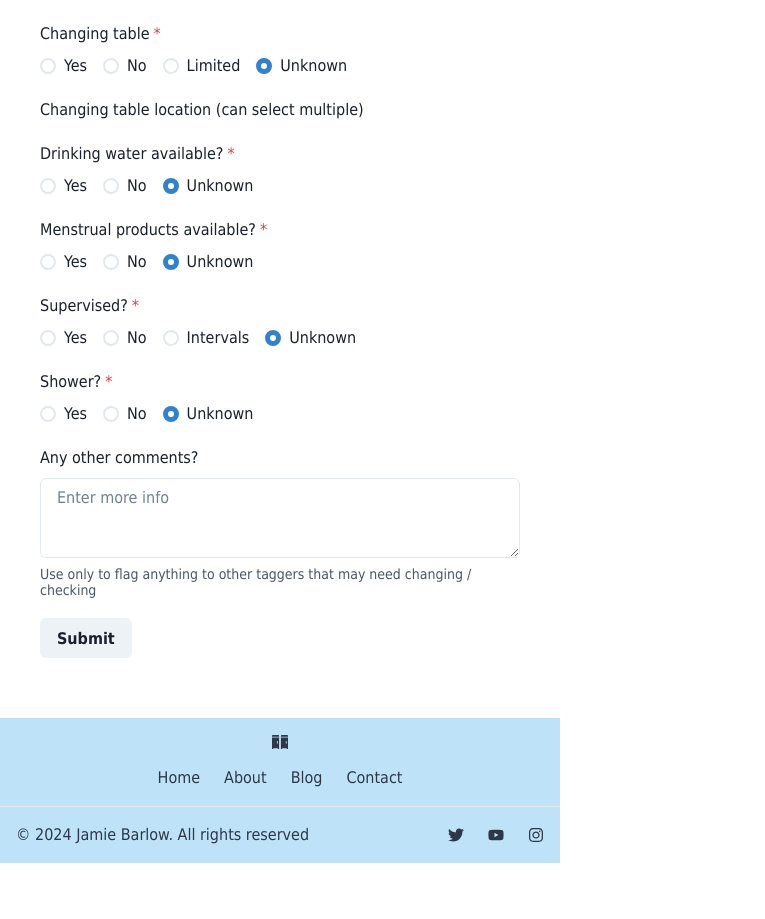
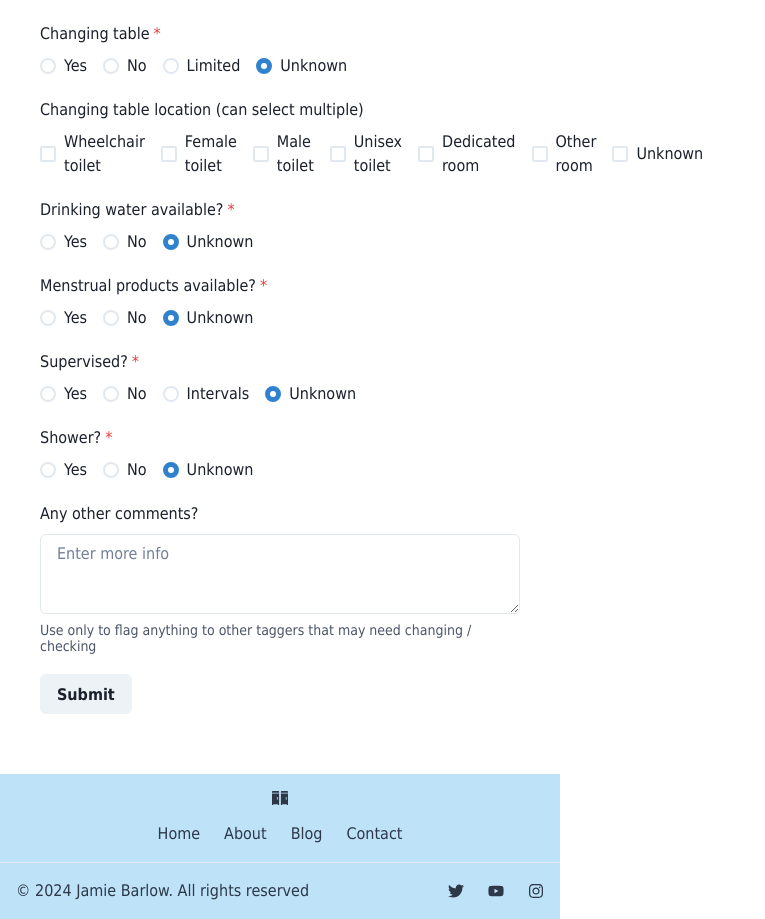
Before and after one commit to JamieBarlow/FlushPoint, a React (Vite) app in the folder frontend/: page /bathrooms/new in a window 1280 px wide. Shown: the part 1885-2804 px from the top of the page, without its empty margins (0-765 px from the left). Before the commit the page ends 2748 px from the top, so only its background shows below. Built offline with nearby package versions, Linux system fonts and the light colour scheme.

Commit message:
Update CustomCheckboxGroup to pass data correctly to ActionFunction and bathroomController

```diff
--- a/frontend/src/components/CustomCheckboxGroup.tsx
+++ b/frontend/src/components/CustomCheckboxGroup.tsx
@@ -9,23 +9,28 @@ import {
 import { FiCheck } from "react-icons/fi";
 import { useState } from "react";
 
-interface ICustomCheckboxProps {
+interface CheckboxGroupProps {
+  options: Option[];
+  name: string;
+}
+type Option = {
+  value: string;
+  label: string;
+};
+interface CustomCheckboxProps {
   label?: string;
   isChecked: boolean;
   isDisabled: boolean;
   onChange: () => void;
+  value: string;
+  name: string;
 }
 
-type Option = {
-  value: string;
-  label: string;
-};
-interface CheckboxGroupProps {
-  options: Option[];
-}
-
-export default function customCheckboxGroup({ options }: CheckboxGroupProps) {
-  function CustomCheckbox(props: ICustomCheckboxProps) {
+export default function customCheckboxGroup({
+  options,
+  name,
+}: CheckboxGroupProps) {
+  function CustomCheckbox(props: CustomCheckboxProps) {
     const { state, getCheckboxProps, getInputProps, getLabelProps, htmlProps } =
       useCheckbox(props);
     const { isDisabled } = props;
@@ -97,6 +102,8 @@ export default function customCheckboxGroup({ options }: CheckboxGroupProps) {
             isDisabled={value.includes("unknown") && option.value !== "unknown"} // Disable if "unknown" is selected
             isChecked={isChecked}
             onChange={() => handleClick(option.value)}
+            name={name}
+            value={option.value}
           />
         );
       })}
--- a/frontend/src/pages/NewBathroomForm.tsx
+++ b/frontend/src/pages/NewBathroomForm.tsx
@@ -16,6 +16,8 @@ import {
   Select,
   RadioGroup,
   Radio,
+  Checkbox,
+  CheckboxGroup,
 } from "@chakra-ui/react";
 import { useState } from "react";
 import { Form, useActionData } from "react-router-dom";
@@ -188,6 +190,7 @@ export default function NewBathroomForm() {
                 Toilet position(s) available (tick all that apply):
               </FormLabel>
               <CustomCheckboxGroup
+                name="toilets:position"
                 options={[
                   { value: "seated", label: "Seated" },
                   { value: "urinal", label: "Urinal" },
@@ -225,60 +228,43 @@ export default function NewBathroomForm() {
               <FormLabel>
                 Changing table location (can select multiple)
               </FormLabel>
-              {/* <CheckboxGroup>
+              <CheckboxGroup>
                 <Stack spacing={4} direction="row">
                   <Checkbox
                     name="changing_table:location"
-                    {...getCheckboxProps({ value: "wheelchair_toilet" })}
-                    isDisabled={isLocationUnknown}
+                    value="wheelchair_toilet"
                   >
                     Wheelchair toilet
                   </Checkbox>
                   <Checkbox
                     name="changing_table:location"
-                    {...getCheckboxProps({ value: "female_toilet" })}
-                    isDisabled={isLocationUnknown}
+                    value="female_toilet"
                   >
                     Female toilet
                   </Checkbox>
-                  <Checkbox
-                    name="changing_table:location"
-                    {...getCheckboxProps({ value: "male_toilet" })}
-                    isDisabled={isLocationUnknown}
-                  >
+                  <Checkbox name="changing_table:location" value="male_toilet">
                     Male toilet
                   </Checkbox>
                   <Checkbox
                     name="changing_table:location"
-                    {...getCheckboxProps({ value: "unisex_toilet" })}
-                    isDisabled={isLocationUnknown}
+                    value="unisex_toilet"
                   >
                     Unisex toilet
                   </Checkbox>
                   <Checkbox
                     name="changing_table:location"
-                    {...getCheckboxProps({ value: "dedicated_room" })}
-                    isDisabled={isLocationUnknown}
+                    value="dedicated_room"
                   >
                     Dedicated room
                   </Checkbox>
-                  <Checkbox
-                    name="changing_table:location"
-                    isDisabled={isLocationUnknown}
-                    {...getCheckboxProps({ value: "room" })}
-                    onChange={() => handleCheckboxChange("room")}
-                  >
+                  <Checkbox name="changing_table:location" value="room">
                     Other room
                   </Checkbox>
-                  <Checkbox
-                    name="changing_table:location"
-                    {...getCheckboxProps({ value: "unknown" })}
-                    onChange={() => handleCheckboxChange("unknown")}
-                  >
+                  <Checkbox name="changing_table:location" value="unknown">
                     Unknown
                   </Checkbox>
                 </Stack>
-              </CheckboxGroup> */}
+              </CheckboxGroup>
             </FormControl>
             <FormControl sx={formInputStyles} isRequired defaultValue={"no"}>
               <FormLabel>Drinking water available?</FormLabel>
```
Also changed, not shown: 1 other file (tests, documents, lock files or other folders).
